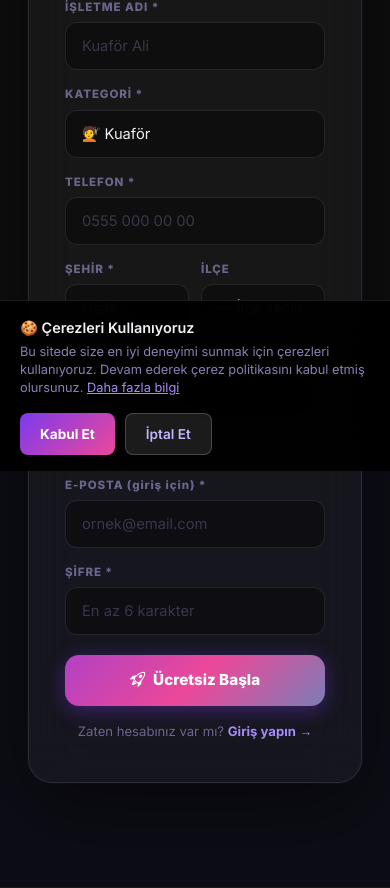
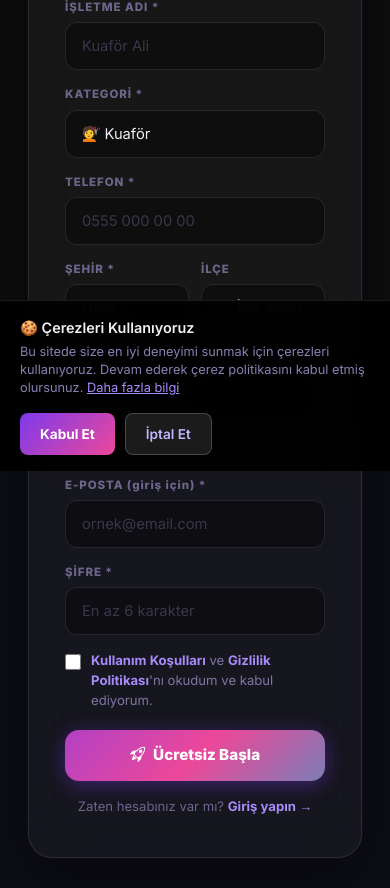
Before and after one commit to Onurkckarslan/randevuCum, a FastAPI app: page /kayit in a window 390 px wide. Shown: the part 373-1261 px from the top of the page. Run offline with FastAPI, Linux system fonts and the light colour scheme.

Commit message:
Feature: Add phone login and terms acceptance checkbox
Backend changes:
- /giris route: Accept 'identifier' field instead of 'email' (e-posta veya telefon)
- Login now accepts both email and phone number via OR lookup in Business table
- /kayit route: Add terms_accepted validation before registration
- Update error messages to reflect email OR phone support

Frontend changes:
- login.html: Change email field to 'identifier' with type="text"
  - Label: "E-POSTA VEYA TELEFON"
  - Placeholder: "0555 123 45 67 veya ornek@email.com"
- register.html: Add required checkbox for terms acceptance
  - Links to /kullanim-kosullari and /kvkk
  - Styled with violet accent color matching design system
  - Must be checked before form submission

All error messages updated to support email/phone terminology.

Co-Authored-By: Claude Haiku 4.5 <noreply@anthropic.com>

```diff
--- a/app/routes/auth.py
+++ b/app/routes/auth.py
@@ -64,6 +64,14 @@ async def register(
     db: Session = Depends(get_db)
 ):
     try:
+        # Terms acceptance check
+        terms_accepted = request.form.get("terms_accepted")
+        if not terms_accepted:
+            logger.warning(f"[REGISTER] Terms not accepted")
+            return templates.TemplateResponse("business/register.html", {
+                "request": request, "error": "Kullanım koşullarını ve gizlilik politikasını kabul etmelisiniz."
+            })
+
         # Input validation
         email = email.strip().lower()
         name = name.strip()
@@ -179,34 +187,38 @@ async def login_page(request: Request):
 @router.post("/giris", response_class=HTMLResponse)
 async def login(
     request: Request,
-    email: str = Form(...),
+    identifier: str = Form(...),
     password: str = Form(...),
     db: Session = Depends(get_db)
 ):
     try:
-        email = email.strip().lower()
+        identifier = identifier.strip().lower()
         password = password.strip()
 
-        if not email or not password:
-            logger.warning(f"[LOGIN] Empty email or password attempt")
+        if not identifier or not password:
+            logger.warning(f"[LOGIN] Empty identifier or password attempt")
             return templates.TemplateResponse("business/login.html", {
-                "request": request, "error": "E-posta ve şifre gerekli."
+                "request": request, "error": "E-posta/telefon ve şifre gerekli."
             })
 
-        biz = db.query(Business).filter(Business.email == email).first()
+        # Login with email or phone
+        from sqlalchemy import or_
+        biz = db.query(Business).filter(
+            or_(Business.email == identifier, Business.phone == identifier)
+        ).first()
         if not biz:
-            logger.warning(f"[LOGIN] Business not found: {email}")
+            logger.warning(f"[LOGIN] Business not found: {identifier}")
             return templates.TemplateResponse("business/login.html", {
-                "request": request, "error": "E-posta veya şifre hatalı."
+                "request": request, "error": "E-posta/telefon veya şifre hatalı."
             })
 
         if not verify_password(password, biz.password_hash):
-            logger.warning(f"[LOGIN] Wrong password for: {email}")
+            logger.warning(f"[LOGIN] Wrong password for: {identifier}")
             return templates.TemplateResponse("business/login.html", {
-                "request": request, "error": "E-posta veya şifre hatalı."
+                "request": request, "error": "E-posta/telefon veya şifre hatalı."
             })
 
-        logger.info(f"[LOGIN] SUCCESS: {email} (ID: {biz.id})")
+        logger.info(f"[LOGIN] SUCCESS: {identifier} (ID: {biz.id})")
         response = safe_redirect("/panel", request)
         response.set_cookie(
             "token",
--- a/app/templates/business/login.html
+++ b/app/templates/business/login.html
@@ -63,8 +63,8 @@ body { background: #0d0d16 !important; }
     {% endif %}
 
     <form method="post" action="/giris">
-      <label class="auth-label">E-POSTA</label>
-      <input type="email" name="email" class="auth-input" placeholder="ornek@email.com" autocomplete="email" required autofocus>
+      <label class="auth-label">E-POSTA VEYA TELEFON</label>
+      <input type="text" name="identifier" class="auth-input" placeholder="0555 123 45 67 veya ornek@email.com" autocomplete="username" required autofocus>
       <label class="auth-label">ŞİFRE</label>
       <input type="password" name="password" class="auth-input" placeholder="••••••••" autocomplete="current-password" required>
       <button type="submit" class="auth-btn"><i class="bi bi-box-arrow-in-right me-2"></i>Giriş Yap</button>
--- a/app/templates/business/register.html
+++ b/app/templates/business/register.html
@@ -55,6 +55,11 @@ body { background: #0d0d16 !important; }
   color: #34d399; border-radius: 20px; padding: 4px 14px;
   font-size: .75rem; font-weight: 800; margin-bottom: 6px;
 }
+.auth-check { display: flex; align-items: flex-start; gap: 10px; margin-bottom: 16px; }
+.auth-check input[type="checkbox"] { margin-top: 3px; accent-color: #7c3aed; width: 16px; height: 16px; flex-shrink: 0; cursor: pointer; }
+.auth-check label { font-size: .82rem; color: rgba(196,181,253,.6); cursor: pointer; line-height: 1.5; }
+.auth-check label a { color: #a78bfa; text-decoration: none; font-weight: 700; }
+.auth-check label a:hover { text-decoration: underline; }
 </style>
 {% endblock %}
 
@@ -214,6 +219,14 @@ body { background: #0d0d16 !important; }
       <label class="auth-label">ŞİFRE *</label>
       <input type="password" name="password" class="auth-input" placeholder="En az 6 karakter" minlength="6" autocomplete="new-password" required>
 
+      <div class="auth-check">
+        <input type="checkbox" id="termsCheck" name="terms_accepted" required>
+        <label for="termsCheck">
+          <a href="/kullanim-kosullari" target="_blank">Kullanım Koşulları</a> ve
+          <a href="/kvkk" target="_blank">Gizlilik Politikası</a>'nı okudum ve kabul ediyorum.
+        </label>
+      </div>
+
       <button type="submit" class="auth-btn">
         <i class="bi bi-rocket-takeoff me-2"></i>Ücretsiz Başla
       </button>
```
